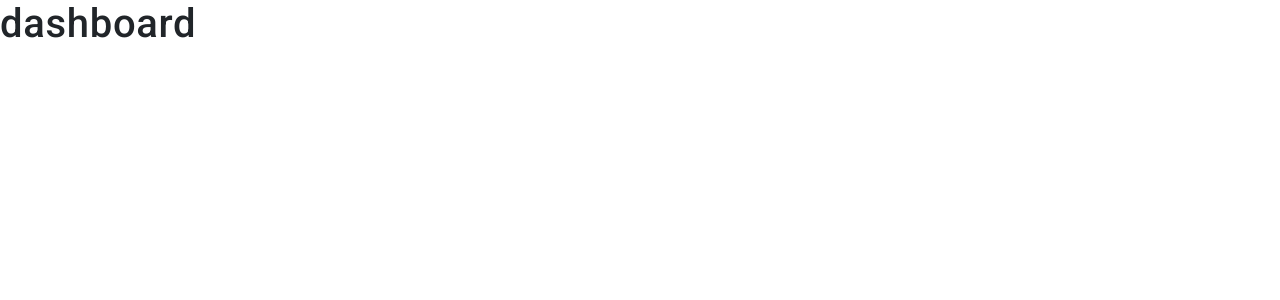
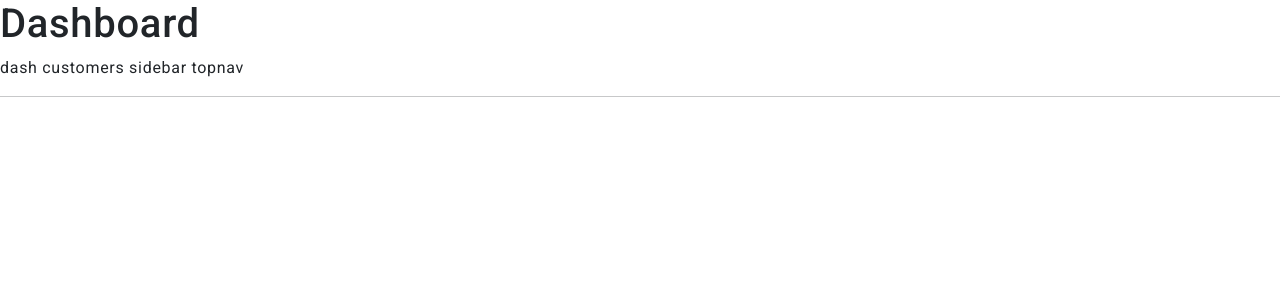
Before and after one commit to mumer29/Humanity-care, a React (Create React App) app in the folder save-wastage-food/: page /dashboard in a window 1280 px wide. Shown: the top 300 px of the page. Built offline with nearby package versions, Linux system fonts and the light colour scheme.

Commit message:
dashboard

```diff
--- a/save-wastage-food/src/App.js
+++ b/save-wastage-food/src/App.js
@@ -1,7 +1,18 @@
 
 import "./App.css";
+import { useSelector, useDispatch } from 'react-redux';
+import ThemeAction from './redux/actions/ThemeAction';
+import Dashboard from './pages/Dashboard';
+import Customers from './pages/Customers';
 
-import { BrowserRouter as Router, Route, Routes } from "react-router-dom";
+import Sidebar from './components/sidebar/Sidebar';
+import TopNav from './components/topnav/TopNav';
+import DashboardRoutes from './components/Routes';
+
+
+import React, { useEffect } from 'react'
+
+import { BrowserRouter as Router, Route, Routes, Outlet, Link } from "react-router-dom";
 import { ToastContainer } from 'react-toastify';
 import 'react-toastify/dist/ReactToastify.css';
 import ScrollButton from "./components/scrollToTopButton/ScrollButton";
@@ -9,13 +20,46 @@ import ComponentProvider from "./components/componentProvider/ComponentProvider"
 import SignIn from './components/registrationForm/SignIn';
 import SignUp from './components/registrationForm/SignUp';
 import ForgotPassword from "./components/registrationForm/ForgotPassword";
-import MyDasdBoard from "./components/myDashboard/MyDashBoard";
+// import MyDasdBoard from "./components/myDashboard/MyDashBoard";
 import Layout from "./components/layout/Layout";
-import Dashboard from "./pages/Dashboard";
-import Customers from "./pages/Customers";
+import Topnav from "./components/topnav/TopNav";
+
 
 
 function App() {
+
+  const themeReducer = useSelector(state => state.ThemeReducer)
+
+  const dispatch = useDispatch()
+
+  useEffect(() => {
+    const themeClass = localStorage.getItem('themeMode', 'theme-mode-light')
+
+    const colorClass = localStorage.getItem('colorMode', 'theme-mode-light')
+
+    dispatch(ThemeAction.setMode(themeClass))
+
+    dispatch(ThemeAction.setColor(colorClass))
+  }, [dispatch])
+
+
+
+  function Dashboard1() {
+    return (
+      <div>
+        <h1>Dashboard</h1>
+        <nav>
+          <Link to="dash">dash</Link>{" "}
+          <Link to="customers">customers</Link>{" "}
+          <Link to="sidebar">sidebar</Link>{" "}
+          <Link to="topnav">topnav</Link>
+        </nav>
+        <hr />
+        <Outlet />
+      </div>
+    );
+  }
+
 
   return (
     <div className="App">
@@ -37,13 +81,33 @@ function App() {
           <Route exact path="/" element={<ComponentProvider />} />
           <Route path="/sign-in" element={<SignIn />} />
           <Route path="/sign-up" element={<SignUp />} />
-          <Route path="/dashboard" element={< Layout/>} />
-          <Route path="/dashboard1" element={< Dashboard/>} />
-          <Route path="/dashboard2" element={< Customers/>} />
-          <Route path="/forgotPassword" element={<ForgotPassword />} />
+          <Route path='/admin' element={<Dashboard />} />
+          <Route path='/customers' element={<Customers />} />
+
+
+          <Route path='dashboard' element={<Dashboard1 />} >
+            <Route path='topnav' element={<Topnav />} />
+            <Route path='dash' element={<Dashboard />} />
+            <Route path='customers' element={<Customers />} />
+            <Route path='sidebar' render={(props) => (
+              <div className={`layout ${themeReducer.mode} ${themeReducer.color}`}>
+                <Sidebar {...props} />
+                <div className="layout__content">
+                  <TopNav />
+                  <div className="layout__content-main">
+                    {/* <DashboardRoutes/> */}
+                    <Outlet />
+                  </div>
+                </div>
+              </div>
+            )}
+             />
+          </Route>
+          {/* <Route path="/forgotPassword" element={<ForgotPassword />} /> */}
         </Routes>
       </Router>
       <ScrollButton />
+
     </div>
   )
 }
--- a/save-wastage-food/src/components/Routes.jsx
+++ b/save-wastage-food/src/components/Routes.jsx
@@ -1,16 +1,16 @@
 import React from 'react'
 
-import { Route, Routes } from 'react-router-dom'
+import { Route, Switc, Routes } from 'react-router-dom'
 
 import Dashboard from '../pages/Dashboard'
 import Customers from '../pages/Customers'
 
 const DashboardRoutes = () => {
     return (
-            <div>
-                <Route path='/' exact component={Dashboard} />
-                <Route path='/customers' component={Customers} />
-            </div>
+        <Routes>
+            <Route path='/' element={<Dashboard/>}/>
+            <Route path='/customers' element={<Customers/>}/>
+        </Routes>
     )
 }
 
--- a/save-wastage-food/src/components/layout/Layout.jsx
+++ b/save-wastage-food/src/components/layout/Layout.jsx
@@ -1,18 +1,16 @@
-import React, { useEffect } from 'react'
+import React, {useEffect} from 'react'
 
 import './layout.css'
 
 import Sidebar from '../sidebar/Sidebar'
 import TopNav from '../topnav/TopNav'
-import DashboardRoutes from '../Routes'
+import Routes from '../Routes'
 
-import { BrowserRouter as Router, Route, Routes } from 'react-router-dom'
+import { BrowserRouter, Route, Outlet } from 'react-router-dom'
 
 import { useSelector, useDispatch } from 'react-redux'
 
 import ThemeAction from '../../redux/actions/ThemeAction'
-import Dashboard from '../../pages/Dashboard'
-import Customers from '../../pages/Customers'
 
 const Layout = () => {
 
@@ -31,28 +29,18 @@ const Layout = () => {
     }, [dispatch])
 
     return (
-        <>
-            <div>
-                <h1>dashboard</h1>
-            </div>
-            <Routes>
-                <Route render={(props) => (
-                    <div className={`layout ${themeReducer.mode} ${themeReducer.color}`}>
-                        <Sidebar {...props} />
-                        <div className="layout__content">
-                            <TopNav />
-                            <div className="layout__content-main">
-                                {/* <DashboardRoutes /> */}
-
-                                {/* <Route path="/" element={<Dashboard />} />
-                             <Route path="/customers" element={<Customers />} /> */}
-
-                            </div>
+            <Route render={(props) => (
+                <div className={`layout ${themeReducer.mode} ${themeReducer.color}`}>
+                    <Sidebar {...props}/>
+                    <div className="layout__content">
+                        <TopNav/>
+                        <div className="layout__content-main">
+                            {/* <DashboardRoutes/> */}
+                            <Outlet/>
                         </div>
                     </div>
-                )} />
-            </Routes>
-        </>
+                </div>
+            )}/>
     )
 }
 
--- a/save-wastage-food/src/index.js
+++ b/save-wastage-food/src/index.js
@@ -11,6 +11,7 @@ import { createStore } from 'redux'
 import { Provider } from 'react-redux'
 
 import rootReducer from './redux/reducers'
+
 
 import './assets/boxicons-2.0.7/css/boxicons.min.css'
 import './assets/css/grid.css'
@@ -30,7 +31,7 @@ ReactDOM.render(
   <Provider store={store}>
     <React.StrictMode>
       <App />
-    </React.StrictMode>
+        </React.StrictMode>
   </Provider>,
   document.getElementById('root')
 );
--- a/save-wastage-food/src/pages/Customers.jsx
+++ b/save-wastage-food/src/pages/Customers.jsx
@@ -1,4 +1,5 @@
-import React from 'react'
+import React from 'react';
+import {Outlet} from 'react-router-dom'
 
 import Table from '../components/table/Table'
 
@@ -49,6 +50,7 @@ const Customers = () => {
                     </div>
                 </div>
             </div>
+          <  Outlet/>
         </div>
     )
 }
--- a/save-wastage-food/src/pages/Dashboard.jsx
+++ b/save-wastage-food/src/pages/Dashboard.jsx
@@ -1,6 +1,6 @@
 import React, {useEffect} from 'react'
 
-import { Link } from 'react-router-dom'
+import { Link, Outlet } from 'react-router-dom'
 
 import Chart from 'react-apexcharts'
 
@@ -239,6 +239,7 @@ const Dashboard = () => {
                     </div>
                 </div>
             </div>
+            <Outlet/>
         </div>
     )
 }
```
Also changed, not shown: save-wastage-food/src/App.css (+15 -0 lines).
